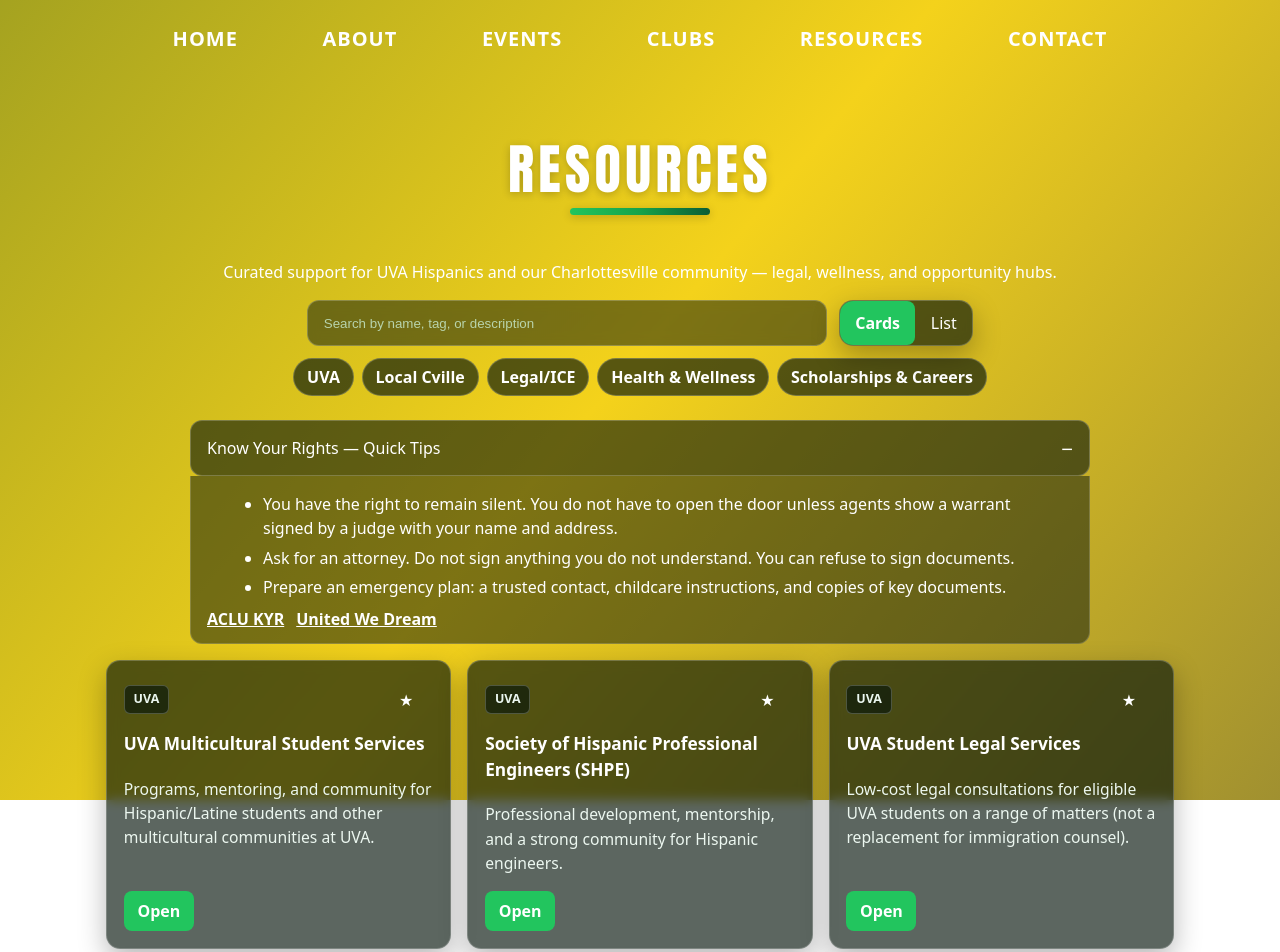
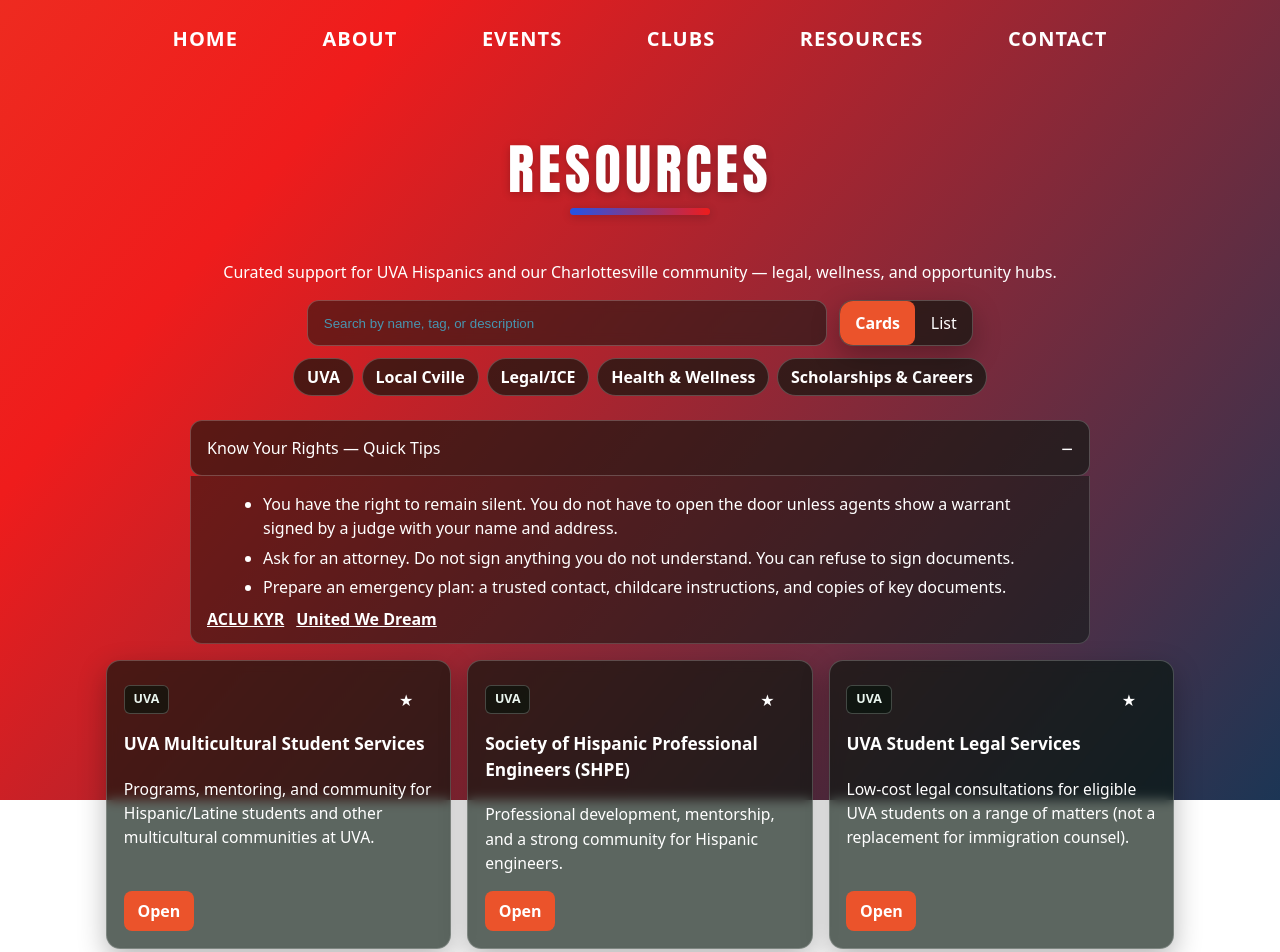
Before and after one commit to santiagoperezlugo/laicWebsite, a React (Vite) app in the folder laicsite/: page /resources in a window 1280 px wide. Shown: the top 952 px of the page. Built offline with nearby package versions, Linux system fonts and the light colour scheme.

Commit message:
Color and logo update

```diff
--- a/laicsite/src/index.css
+++ b/laicsite/src/index.css
@@ -43,7 +43,7 @@ body::before {
   position: fixed;
   inset: 0;
   z-index: -1;
-  background: linear-gradient(130deg, #1d2951, #184e29, #f4d21b, #1d2951);
+  background: linear-gradient(130deg, #183656, #2354E7, #EB532B, #EF1C1C, #183656, #006400);
   background-size: 400% 400%;
   animation: gradientShift 16s ease-in-out infinite;
 }
--- a/laicsite/src/pages/About.css
+++ b/laicsite/src/pages/About.css
@@ -239,7 +239,7 @@
   max-width: 28vw;
   height: 7px;
   margin: 10px auto 0;
-  background: linear-gradient(90deg, #22c55e, #16a34a, #0b5d35);
+  background: linear-gradient(90deg,  #2354E7, #EF1C1C);
   border-radius: 999px;
   box-shadow: 0 2px 10px rgba(0,0,0,0.2);
 }
@@ -251,7 +251,7 @@
   max-width: 28vw;
   height: 7px;
   margin: 10px auto 0;
-  background: linear-gradient(90deg, #22c55e, #16a34a, #0b5d35);
+  background: linear-gradient(90deg,  #2354E7, #EF1C1C);
   border-radius: 999px;
   box-shadow: 0 2px 10px rgba(0,0,0,0.2);
 }
@@ -405,7 +405,7 @@
   width: 62px;
   height: 4px;
   border-radius: 999px;
-  background: linear-gradient(90deg, #22c55e, #16a34a, #0b5d35);
+  background: linear-gradient(90deg,  #2354E7, #EF1C1C);
   box-shadow: 0 2px 8px rgba(0,0,0,0.25);
   transition: width 220ms ease;
 }
--- a/laicsite/src/pages/Events.css
+++ b/laicsite/src/pages/Events.css
@@ -43,7 +43,7 @@
       max-width: 28vw;
       height: 7px;
       margin: 10px auto 0;
-      background: linear-gradient(90deg, #22c55e, #16a34a, #0b5d35);
+      background: linear-gradient(90deg,  #2354E7, #EF1C1C);
       border-radius: 999px;
       box-shadow: 0 2px 10px rgba(0,0,0,0.2);
     }
--- a/laicsite/src/pages/HeroHome.css
+++ b/laicsite/src/pages/HeroHome.css
@@ -15,13 +15,8 @@
     content: '';
     position: absolute;
     inset: 0;
-    background: linear-gradient(
-        130deg,
-        #1d2951,
-        #184e29,
-        #f4d21b,
-        #1d2951
-    );
+    background: linear-gradient(130deg,
+        #183656, #2354E7, #EB532B, #EF1C1C, #183656, #006400);
     background-size: 400% 400%;
     animation: gradientShift 16s ease-in-out infinite;
     z-index: -1;
@@ -34,7 +29,7 @@
 
 .hero-logo {
     display: block;
-    width: clamp(10rem, 30vw, 25rem);
+    width: clamp(15rem, 40vw, 30rem);
     height: auto;
     margin: 0 auto 1.5rem;
   }
--- a/laicsite/src/pages/HeroHome.tsx
+++ b/laicsite/src/pages/HeroHome.tsx
@@ -1,7 +1,7 @@
 import React from 'react';
 import { Link } from 'react-router-dom';
 import './HeroHome.css';
-
+import lsaLogo from '../assets/lsa-logo.png';
 
 const TABS = ['ABOUT', 'EVENTS', 'CLUBS', 'RESOURCES', 'CONTACT'];
 
@@ -10,17 +10,26 @@ export default function HeroHome() {
     <div className="hero">
       <div className="hero-content">
         <img
-          src="/images/image.png"
-          alt="LAIC logo"
+          src={lsaLogo}
+          alt="Latinx Student Association logo"
           className="hero-logo"
         />
-        <h1 className="hero-subtitle">LATIN AMERICAN IDENTITIES COALITION</h1>
+
+        <h1 className="hero-subtitle">
+          LATINX STUDENT ASSOCIATION
+        </h1>
+
         <p className="hero-tagline">
           "Celebrating Latinx identities at UVA and beyond"
         </p>
+
         <nav className="hero-nav">
           {TABS.map(tab => (
-            <Link key={tab} to={`/${tab.toLowerCase()}`} className="hero-link">
+            <Link
+              key={tab}
+              to={`/${tab.toLowerCase()}`}
+              className="hero-link"
+            >
               {tab}
             </Link>
           ))}
--- a/laicsite/src/pages/Resources.css
+++ b/laicsite/src/pages/Resources.css
@@ -32,7 +32,7 @@
   max-width: 28vw;
   height: 7px;
   margin: 10px auto 0;
-  background: linear-gradient(90deg, #22c55e, #16a34a, #0b5d35);
+  background: linear-gradient(90deg, #2354E7, #EF1C1C);
   border-radius: 999px;
   box-shadow: 0 2px 10px rgba(0,0,0,0.2);
 }
@@ -57,7 +57,7 @@
   backdrop-filter: blur(6px);
 }
 
-.resources-search::placeholder { color: #cff6df; opacity: 0.75; }
+.resources-search::placeholder { color: #3DBEE2; opacity: 0.75; }
 
 .resources-view {
   display: inline-flex;
@@ -74,8 +74,8 @@
   padding: 0.6rem 0.9rem;
 }
 .resources-view button.active {
-  background: #22c55e;
-  color: #0b3d24;
+  background: #EB532B;
+  color: #183656;
   font-weight: 700;
 }
 
@@ -122,7 +122,7 @@
 }
 .kyr-list { margin: 0.25rem 1rem; display: grid; gap: 0.35rem; }
 .kyr-links { display: flex; gap: 0.75rem; margin-top: 0.5rem; }
-.kyr-links a { color: #22c55e; text-decoration: underline; font-weight: 600; }
+.kyr-links a { color: #EB532B; text-decoration: underline; font-weight: 600; }
 
 .resources-grid {
   margin-top: 1rem;
@@ -149,16 +149,16 @@
   margin-bottom: 0.35rem;
 }
 .resource-cat { font-size: 0.78rem; background: rgba(6, 20, 12, 0.65); color: #eaf6ef; padding: 0.25rem 0.55rem; border-radius: 6px; opacity: 1; font-weight: 750; border: 1px solid rgba(255,255,255,0.22); }
-.bookmark { background: transparent; color: #e7f7ee; }
-.bookmark.active { color: #22c55e; }
+.bookmark { background: transparent; color: #FFFFFF; }
+.bookmark.active { color: #EB532B; }
 
 .resource-name { margin: 0.25rem 0; font-size: 1.08rem; color: #ffffff; font-weight: 700; }
-.resource-desc { color: #ecf7f0; opacity: 1; font-size: 0.98rem; line-height: 1.55; }
+.resource-desc { color: #FFFFFF; opacity: 1; font-size: 0.98rem; line-height: 1.55; }
 .resource-tags { display: flex; flex-wrap: wrap; gap: 0.35rem; margin-top: 0.5rem; }
 .tag { font-size: 0.75rem; opacity: 0.95; background: rgba(255,255,255,0.12); color: #eaf6ef; padding: 0.2rem 0.45rem; border-radius: 6px; }
 
 .resource-actions { display: flex; flex-wrap: wrap; gap: 0.5rem; margin-top: auto; }
-.btn { background: #22c55e; color: #0b3d24; border-radius: 8px; padding: 0.5rem 0.85rem; font-weight: 800; }
+.btn { background: #EB532B; color: #183656; border-radius: 8px; padding: 0.5rem 0.85rem; font-weight: 800; }
 .btn.secondary { background: transparent; color: #fff; border: 1px solid rgba(255,255,255,0.3); }
 
 /* resources-footer-cta removed */
```
Also changed, not shown: 2 other files (tests, documents, lock files or other folders).
